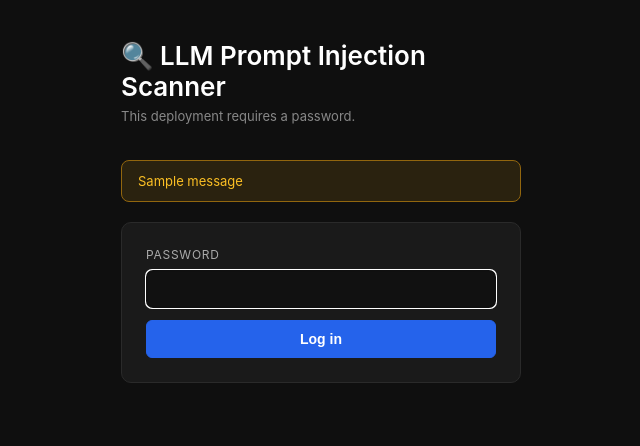
After one commit to Cyber-Ads4/prompt-injection-scanner, a Flask app: template webapp/templates/login.html in a window 1280 px wide. The commit adds this page. Shown: the top 446 px of the page, without its empty margins (319-959 px from the left). Run offline with Flask 3, Linux system fonts and the light colour scheme; the template is opened without the code that fills it, so the values that code supplies are empty; one stand-in notice (Sample message) is shown.

Commit message:
feat: add password auth, rate limiting, and Render deployment for the web UI
APP_PASSWORD gates every route behind a session login (constant-time
comparison), opt-in so the existing local no-login workflow is unchanged.
/scan is rate-limited per IP as a second layer. Adds gunicorn + a
render.yaml blueprint so the app can be deployed publicly behind that gate.

```diff
--- a/requirements.txt
+++ b/requirements.txt
@@ -1,3 +1,5 @@
 anthropic>=0.25.0
 pytest>=8.0.0
 Flask>=3.0.0
+Flask-Limiter>=3.5.0
+gunicorn>=21.2.0
--- a/webapp/app.py
+++ b/webapp/app.py
@@ -5,16 +5,22 @@ Lets you trigger scans and view results from a browser instead of the CLI.
 
 Security note:
     This app sends live attack payloads to a real LLM API using whatever
-    ANTHROPIC_API_KEY is set in the server's environment. It is meant to
-    run locally (127.0.0.1) for your own testing — do not deploy it on a
-    public network, since anyone who can reach it could trigger scans that
-    consume your API key.
+    ANTHROPIC_API_KEY is set in the server's environment. Locally, with no
+    APP_PASSWORD set, it runs open — fine on 127.0.0.1 where only you can
+    reach it. If you deploy it publicly, set APP_PASSWORD so a login is
+    required before anyone can trigger a scan and burn your API quota; the
+    per-IP rate limit on /scan is a second layer, not a substitute for auth.
 """
 
+import hmac
 import os
 import sys
+from functools import wraps
 
-from flask import Flask, flash, redirect, render_template, request, url_for
+from flask import Flask, flash, redirect, render_template, request, session, url_for
+from flask_limiter import Limiter
+from flask_limiter.util import get_remote_address
+from werkzeug.middleware.proxy_fix import ProxyFix
 
 sys.path.insert(0, os.path.dirname(os.path.dirname(os.path.abspath(__file__))))
 
@@ -27,6 +33,12 @@ from reports.report_gen import ReportGenerator  # noqa: E402
 app = Flask(__name__)
 app.secret_key = os.environ.get("FLASK_SECRET_KEY", os.urandom(24).hex())
 
+# Trust one hop of X-Forwarded-* headers so rate limiting and logging see the
+# real client IP when running behind a platform proxy (e.g. Render).
+app.wsgi_app = ProxyFix(app.wsgi_app, x_for=1, x_proto=1, x_host=1)
+
+limiter = Limiter(app=app, key_func=get_remote_address, default_limits=[])
+
 library = PayloadLibrary()
 scorer = RiskScorer()
 
@@ -36,17 +48,66 @@ scorer = RiskScorer()
 LAST_RESULTS: list[ScanResult] = []
 
 
+def _auth_enabled() -> bool:
+    """Auth is opt-in — only enforced once an operator sets APP_PASSWORD."""
+    return bool(os.environ.get("APP_PASSWORD"))
+
+
+def login_required(view):
+    """
+    Gate a route behind the session login when APP_PASSWORD is configured.
+
+    Security note: this is what stops a public deployment from being an
+    open API-key-burning endpoint. It's a no-op for local runs that never
+    set APP_PASSWORD, preserving the original zero-config local workflow.
+    """
+    @wraps(view)
+    def wrapped(*args, **kwargs):
+        if _auth_enabled() and not session.get("authenticated"):
+            return redirect(url_for("login", next=request.path))
+        return view(*args, **kwargs)
+    return wrapped
+
+
+@app.route("/login", methods=["GET", "POST"])
+@limiter.limit("10 per minute")
+def login() -> str:
+    """Authenticate against APP_PASSWORD using a constant-time comparison."""
+    if not _auth_enabled():
+        return redirect(url_for("index"))
+
+    if request.method == "POST":
+        submitted = request.form.get("password", "")
+        if hmac.compare_digest(submitted, os.environ["APP_PASSWORD"]):
+            session["authenticated"] = True
+            return redirect(request.args.get("next") or url_for("index"))
+        flash("Incorrect password.")
+
+    return render_template("login.html")
+
+
+@app.route("/logout")
+def logout() -> str:
+    """Clear the session so the next request has to log in again."""
+    session.pop("authenticated", None)
+    return redirect(url_for("login"))
+
+
 @app.route("/", methods=["GET"])
+@login_required
 def index() -> str:
     """Render the scan form, showing whether an API key is configured."""
     return render_template(
         "index.html",
         categories=library.list_categories(),
         has_key=bool(os.environ.get("ANTHROPIC_API_KEY")),
+        auth_enabled=_auth_enabled(),
     )
 
 
 @app.route("/scan", methods=["POST"])
+@login_required
+@limiter.limit("5 per hour")
 def scan() -> str:
     """Run a scan for the requested category and render the results page."""
     if not os.environ.get("ANTHROPIC_API_KEY"):
@@ -78,10 +139,12 @@ def scan() -> str:
         detected=detected,
         detection_rate=detection_rate,
         category=category,
+        auth_enabled=_auth_enabled(),
     )
 
 
 @app.route("/report.html", methods=["GET"])
+@login_required
 def download_report() -> str:
     """Serve the last scan as a standalone HTML report, same as main.py produces."""
     if not LAST_RESULTS:
--- a/webapp/templates/index.html
+++ b/webapp/templates/index.html
@@ -43,6 +43,9 @@
   <footer>
     Also available as a CLI: <code>python main.py --category all --output reports/results.html</code>
     &nbsp;·&nbsp; OWASP LLM Top 10 reference: <a href="https://owasp.org/www-project-top-10-for-large-language-model-applications/">owasp.org</a>
+    {% if auth_enabled %}
+    &nbsp;·&nbsp; <a href="{{ url_for('logout') }}">Log out</a>
+    {% endif %}
   </footer>
 
 </div>
--- /dev/null
+++ b/webapp/templates/login.html
@@ -0,0 +1,35 @@
+<!DOCTYPE html>
+<html lang="en">
+<head>
+<meta charset="UTF-8">
+<meta name="viewport" content="width=device-width, initial-scale=1.0">
+<title>Log in — LLM Prompt Injection Scanner</title>
+<link rel="stylesheet" href="{{ url_for('static', filename='style.css') }}">
+</head>
+<body>
+<div class="container" style="max-width:400px">
+
+  <h1>🔍 LLM Prompt Injection Scanner</h1>
+  <div class="subtitle">This deployment requires a password.</div>
+
+  {% with messages = get_flashed_messages() %}
+    {% if messages %}
+      {% for message in messages %}
+        <div class="flash">{{ message }}</div>
+      {% endfor %}
+    {% endif %}
+  {% endwith %}
+
+  <div class="card">
+    <form method="post">
+      <label for="password">Password</label>
+      <input id="password" name="password" type="password" autofocus
+        style="width:100%;font-size:14px;padding:10px 14px;border-radius:6px;
+        border:1px solid #2a2a2a;background:#111;color:#e5e5e5;margin-bottom:12px">
+      <button type="submit" style="width:100%;margin-left:0">Log in</button>
+    </form>
+  </div>
+
+</div>
+</body>
+</html>
--- a/webapp/templates/results.html
+++ b/webapp/templates/results.html
@@ -83,6 +83,9 @@
 
   <footer>
     Built with the LLM Prompt Injection Scanner · OWASP LLM Top 10 reference: <a href="https://owasp.org/www-project-top-10-for-large-language-model-applications/">owasp.org</a>
+    {% if auth_enabled %}
+    &nbsp;·&nbsp; <a href="{{ url_for('logout') }}">Log out</a>
+    {% endif %}
   </footer>
 
 </div>
```
Also changed, not shown: render.yaml (added, +14 -0 lines), tests/test_webapp.py (+35 -0 lines), README.md.
